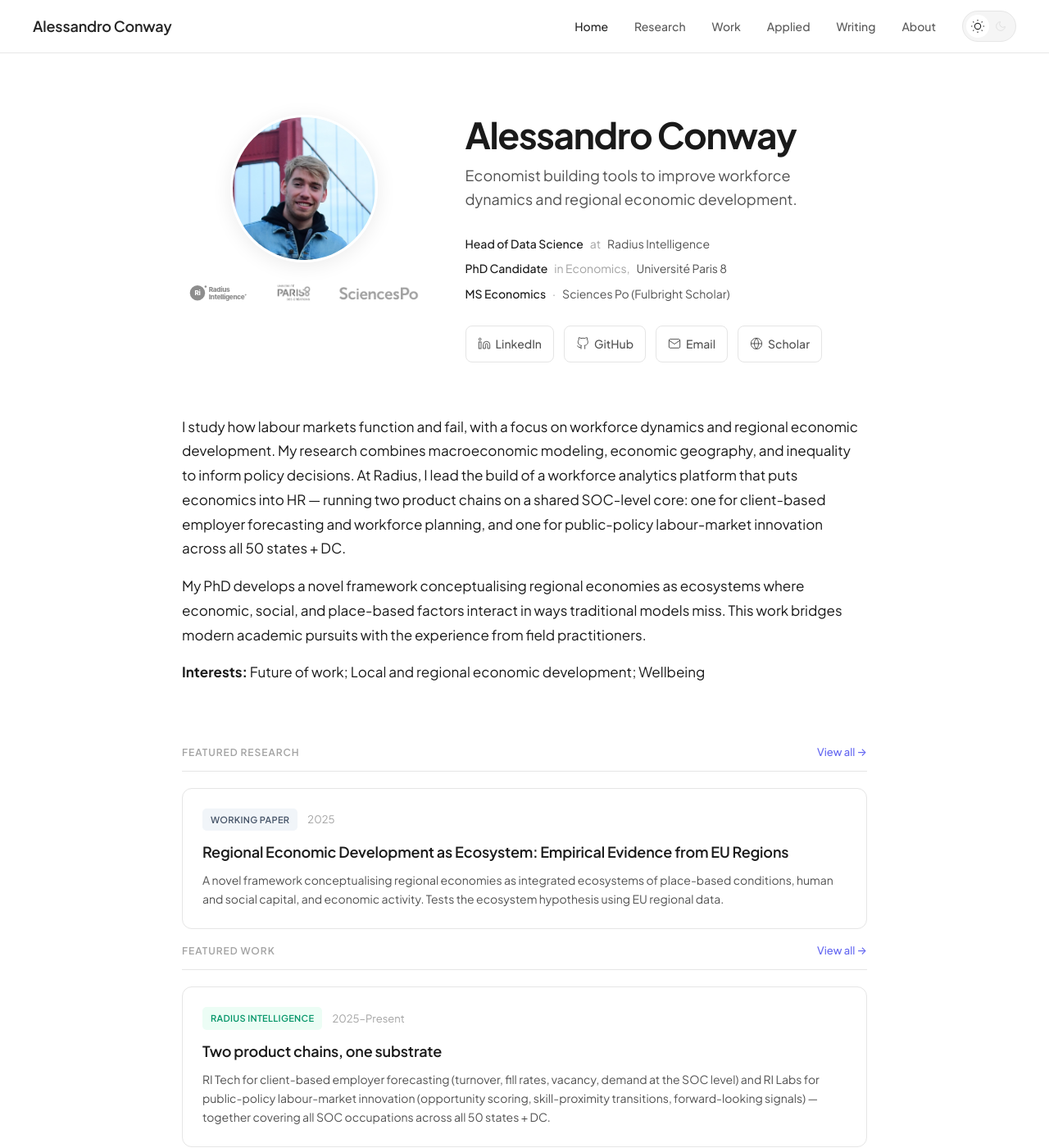
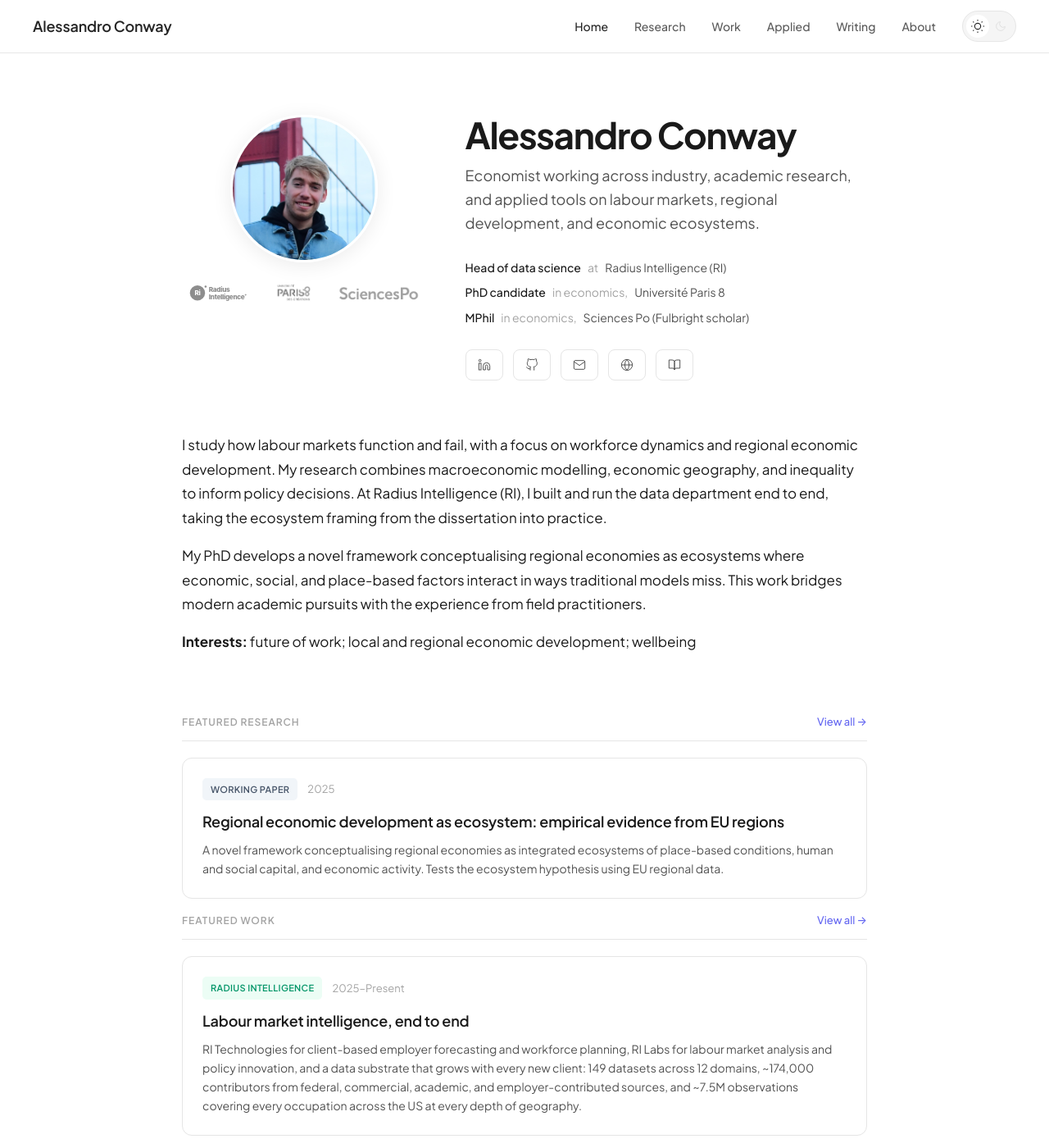
Before and after one commit to conway1521/conway1521.github.io, a Jekyll site: the page built from index.html, in a window 1280 px wide and 1400 px high. Shown: the whole window at 82% size. Built offline with Jekyll 4.4.1, drawn with Linux system fonts in a browser that asks for light colours.

Commit message:
Tighten home About, split JFF/Sciences Po, group Networks, trim Skills Blueprint abstract

```diff
--- a/index.html
+++ b/index.html
@@ -16,79 +16,44 @@
     </div>
     <div class="hero-content">
         <h1>Alessandro Conway</h1>
-        <p class="hero-tagline">Economist building tools to improve workforce dynamics and regional economic development.</p>
+        <p class="hero-tagline">Economist working across industry, academic research, and applied tools on labour markets, regional development, and economic ecosystems.</p>
 
         <div class="affiliations">
-            <span class="affiliation">
-                <span class="affiliation-role">Head of Data Science</span>
-                <span class="affiliation-divider">at</span>
-                Radius Intelligence
-            </span>
-            <span class="affiliation">
-                <span class="affiliation-role">PhD Candidate</span>
-                <span class="affiliation-divider">in Economics,</span>
-                Université Paris 8
-            </span>
-            <span class="affiliation">
-                <span class="affiliation-role">MS Economics</span>
-                <span class="affiliation-divider">·</span>
-                Sciences Po (Fulbright Scholar)
-            </span>
+            <span class="affiliation"><span class="affiliation-role">Head of data science</span><span class="affiliation-divider">at</span>Radius Intelligence (RI)</span>
+            <span class="affiliation"><span class="affiliation-role">PhD candidate</span><span class="affiliation-divider">in economics,</span>Université Paris 8</span>
+            <span class="affiliation"><span class="affiliation-role">MPhil</span><span class="affiliation-divider">in economics,</span>Sciences Po (Fulbright scholar)</span>
         </div>
 
-        <div class="social-links">
-            <a href="https://www.linkedin.com/in/alessandro-conway/" class="social-link" target="_blank">
-                <svg viewBox="0 0 24 24" fill="none" stroke="currentColor"><path d="M16 8a6 6 0 0 1 6 6v7h-4v-7a2 2 0 0 0-2-2 2 2 0 0 0-2 2v7h-4v-7a6 6 0 0 1 6-6z"/><rect x="2" y="9" width="4" height="12"/><circle cx="4" cy="4" r="2"/></svg>
-                LinkedIn
-            </a>
-            <a href="https://github.com/conway1521/" class="social-link" target="_blank">
-                <svg viewBox="0 0 24 24" fill="none" stroke="currentColor"><path d="M9 19c-5 1.5-5-2.5-7-3m14 6v-3.87a3.37 3.37 0 0 0-.94-2.61c3.14-.35 6.44-1.54 6.44-7A5.44 5.44 0 0 0 20 4.77 5.07 5.07 0 0 0 19.91 1S18.73.65 16 2.48a13.38 13.38 0 0 0-7 0C6.27.65 5.09 1 5.09 1A5.07 5.07 0 0 0 5 4.77a5.44 5.44 0 0 0-1.5 3.78c0 5.42 3.3 6.61 6.44 7A3.37 3.37 0 0 0 9 18.13V22"/></svg>
-                GitHub
-            </a>
-            <a href="mailto:" class="social-link">
-                <svg viewBox="0 0 24 24" fill="none" stroke="currentColor"><path d="M4 4h16c1.1 0 2 .9 2 2v12c0 1.1-.9 2-2 2H4c-1.1 0-2-.9-2-2V6c0-1.1.9-2 2-2z"/><polyline points="22,6 12,13 2,6"/></svg>
-                Email
-            </a>
-            <a href="https://scholar.google.com/citations?hl=en&user=PkytFnMAAAAJ" class="social-link" target="_blank">
-                <svg viewBox="0 0 24 24" fill="none" stroke="currentColor"><circle cx="12" cy="12" r="10"/><line x1="2" y1="12" x2="22" y2="12"/><path d="M12 2a15.3 15.3 0 0 1 4 10 15.3 15.3 0 0 1-4 10 15.3 15.3 0 0 1-4-10 15.3 15.3 0 0 1 4-10z"/></svg>
-                Scholar
-            </a>
+        <div class="social-links compact">
+            <a href="https://www.linkedin.com/in/alessandro-conway/" class="social-link" target="_blank" aria-label="LinkedIn" title="LinkedIn"><svg viewBox="0 0 24 24" fill="none" stroke="currentColor"><path d="M16 8a6 6 0 0 1 6 6v7h-4v-7a2 2 0 0 0-2-2 2 2 0 0 0-2 2v7h-4v-7a6 6 0 0 1 6-6z"/><rect x="2" y="9" width="4" height="12"/><circle cx="4" cy="4" r="2"/></svg></a>
+            <a href="https://github.com/conway1521/" class="social-link" target="_blank" aria-label="GitHub" title="GitHub"><svg viewBox="0 0 24 24" fill="none" stroke="currentColor"><path d="M9 19c-5 1.5-5-2.5-7-3m14 6v-3.87a3.37 3.37 0 0 0-.94-2.61c3.14-.35 6.44-1.54 6.44-7A5.44 5.44 0 0 0 20 4.77 5.07 5.07 0 0 0 19.91 1S18.73.65 16 2.48a13.38 13.38 0 0 0-7 0C6.27.65 5.09 1 5.09 1A5.07 5.07 0 0 0 5 4.77a5.44 5.44 0 0 0-1.5 3.78c0 5.42 3.3 6.61 6.44 7A3.37 3.37 0 0 0 9 18.13V22"/></svg></a>
+            <a href="mailto:alessandroconway@gmail.com" class="social-link" aria-label="Email" title="Email"><svg viewBox="0 0 24 24" fill="none" stroke="currentColor"><path d="M4 4h16c1.1 0 2 .9 2 2v12c0 1.1-.9 2-2 2H4c-1.1 0-2-.9-2-2V6c0-1.1.9-2 2-2z"/><polyline points="22,6 12,13 2,6"/></svg></a>
+            <a href="https://scholar.google.com/citations?hl=en&user=PkytFnMAAAAJ" class="social-link" target="_blank" aria-label="Google Scholar" title="Google Scholar"><svg viewBox="0 0 24 24" fill="none" stroke="currentColor"><circle cx="12" cy="12" r="10"/><line x1="2" y1="12" x2="22" y2="12"/><path d="M12 2a15.3 15.3 0 0 1 4 10 15.3 15.3 0 0 1-4 10 15.3 15.3 0 0 1-4-10 15.3 15.3 0 0 1 4-10z"/></svg></a>
+            <a href="https://alessandroconway.substack.com" class="social-link" target="_blank" aria-label="Substack" title="Substack"><svg viewBox="0 0 24 24" fill="none" stroke="currentColor"><path d="M2 3h6a4 4 0 0 1 4 4v14a3 3 0 0 0-3-3H2z"/><path d="M22 3h-6a4 4 0 0 0-4 4v14a3 3 0 0 1 3-3h7z"/></svg></a>
         </div>
     </div>
 </section>
 
 <section class="about">
-    <p>I study how labour markets function and fail, with a focus on workforce dynamics and regional economic development. My research combines macroeconomic modeling, economic geography, and inequality to inform policy decisions. At Radius, I lead the build of a workforce analytics platform that puts economics into HR — running two product chains on a shared SOC-level core: one for client-based employer forecasting and workforce planning, and one for public-policy labour-market innovation across all 50 states + DC.</p>
+    <p>I study how labour markets function and fail, with a focus on workforce dynamics and regional economic development. My research combines macroeconomic modelling, economic geography, and inequality to inform policy decisions. At Radius Intelligence (RI), I built and run the data department end to end, taking the ecosystem framing from the dissertation into practice.</p>
     <p>My PhD develops a novel framework conceptualising regional economies as ecosystems where economic, social, and place-based factors interact in ways traditional models miss. This work bridges modern academic pursuits with the experience from field practitioners.</p>
-    <p><strong>Interests:</strong> Future of work; Local and regional economic development; Wellbeing</p>
+    <p><strong>Interests:</strong> future of work; local and regional economic development; wellbeing</p>
 </section>
 
 <section class="featured-section">
-    <div class="section-header">
-        <span class="section-title">Featured Research</span>
-        <a href="{{ '/research' | relative_url }}" class="section-link">View all →</a>
-    </div>
+    <div class="section-header"><span class="section-title">Featured research</span><a href="{{ '/research' | relative_url }}" class="section-link">View all →</a></div>
     <div class="featured-card">
-        <div class="card-meta">
-            <span class="card-badge research">Working Paper</span>
-            <span class="card-year">2025</span>
-        </div>
-        <h3 class="card-title">Regional Economic Development as Ecosystem: Empirical Evidence from EU Regions</h3>
+        <div class="card-meta"><span class="card-badge research">Working paper</span><span class="card-year">2025</span></div>
+        <h3 class="card-title">Regional economic development as ecosystem: empirical evidence from EU regions</h3>
         <p class="card-description">A novel framework conceptualising regional economies as integrated ecosystems of place-based conditions, human and social capital, and economic activity. Tests the ecosystem hypothesis using EU regional data.</p>
     </div>
 </section>
 
 <section class="featured-section">
-    <div class="section-header">
-        <span class="section-title">Featured Work</span>
-        <a href="{{ '/work' | relative_url }}" class="section-link">View all →</a>
-    </div>
+    <div class="section-header"><span class="section-title">Featured work</span><a href="{{ '/work' | relative_url }}" class="section-link">View all →</a></div>
     <div class="featured-card">
-        <div class="card-meta">
-            <span class="card-badge work">Radius Intelligence</span>
-            <span class="card-year">2025–Present</span>
-        </div>
-        <h3 class="card-title">Two product chains, one substrate</h3>
-        <p class="card-description">RI Tech for client-based employer forecasting (turnover, fill rates, vacancy, demand at the SOC level) and RI Labs for public-policy labour-market innovation (opportunity scoring, skill-proximity transitions, forward-looking signals) — together covering all SOC occupations across all 50 states + DC.</p>
+        <div class="card-meta"><span class="card-badge work">Radius Intelligence</span><span class="card-year">2025–Present</span></div>
+        <h3 class="card-title">Labour market intelligence, end to end</h3>
+        <p class="card-description">RI Technologies for client-based employer forecasting and workforce planning, RI Labs for labour market analysis and policy innovation, and a data substrate that grows with every new client: 149 datasets across 12 domains, ~174,000 contributors from federal, commercial, academic, and employer-contributed sources, and ~7.5M observations covering every occupation across the US at every depth of geography.</p>
     </div>
 </section>
```
